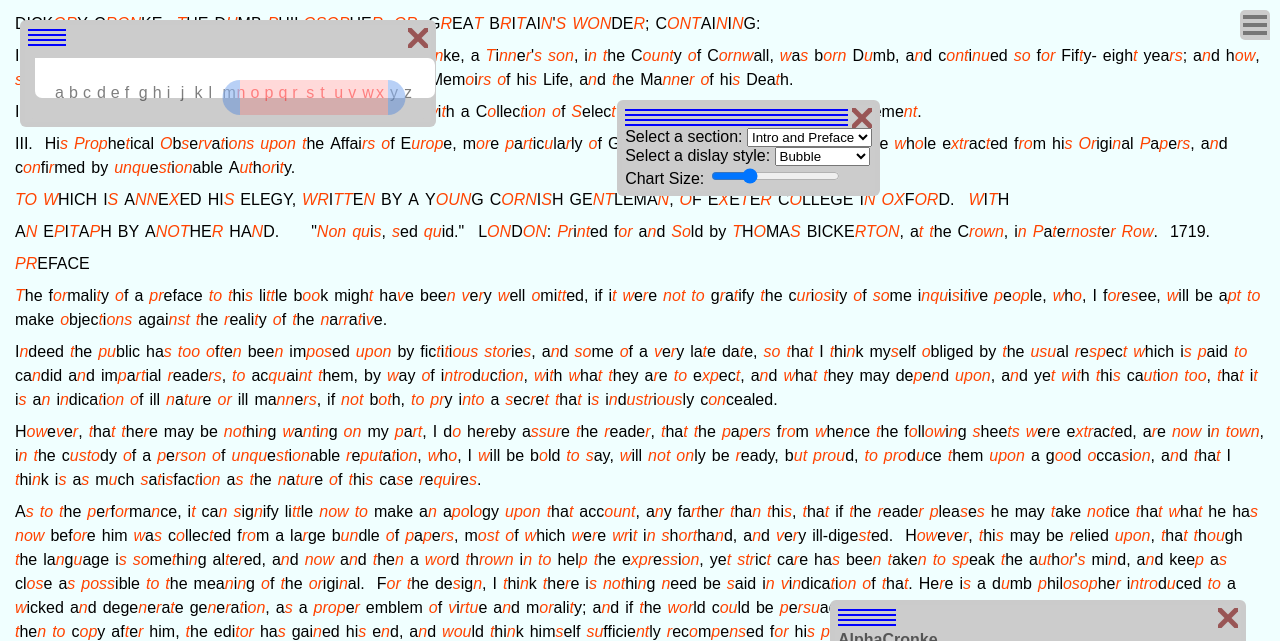
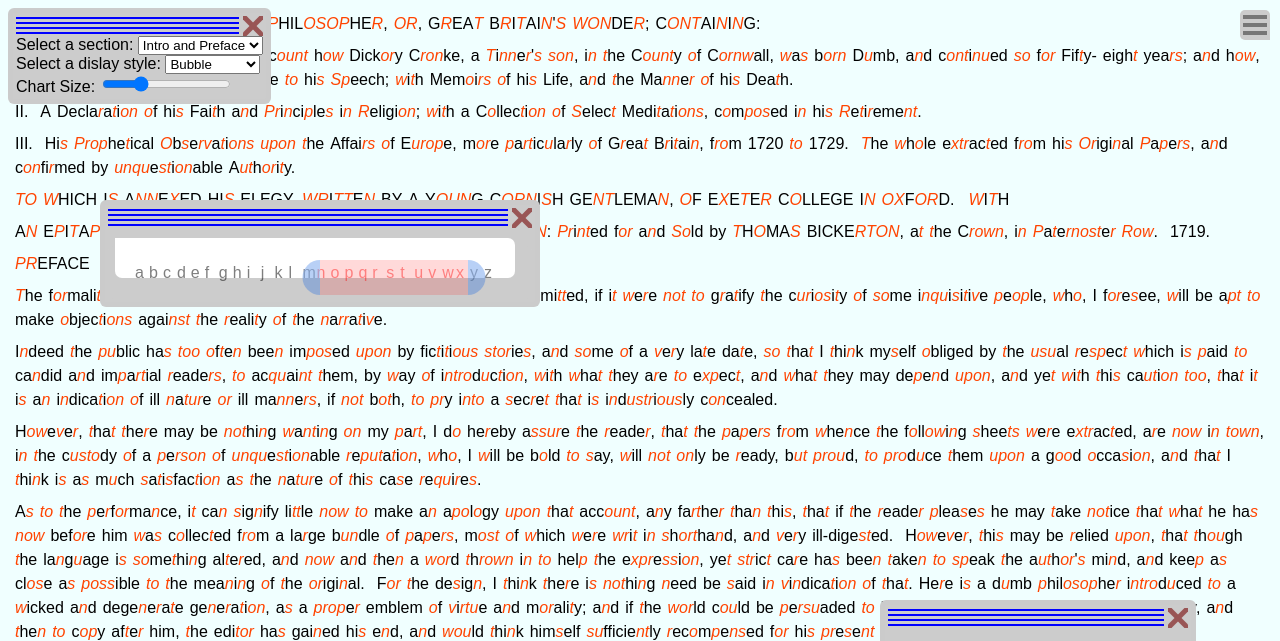
Before and after one commit to goatstone/alphacronke, a website: page index.html in a window 1280 px wide. Shown: the top 641 px of the page. Drawn offline with Linux system fonts and the light colour scheme.

Commit message:
Refactor Panel

```diff
--- a/public/css/alphacronke.all.css
+++ b/public/css/alphacronke.all.css
@@ -96,18 +96,17 @@ body {
 /* END AlphaRange */
 
 
-/* goatstone.ui.container.Panel */
-.panel svg.main-background{
-    position: absolute;
-    top:0;
-    left: 0;
-    /*background-color: red;*/
-    stroke:red;
-    cursor: move;
-}
-.panel svg.main-background line{
-    background-color: red;
-    stroke:blue;
+#message{
+	min-width: 200px;
+	max-width: 300px;
+} .panel{
+    position: fixed;
+    /*display: inline-block;*/
+    background-color: #ccc;
+    border: 5px solid rgba(200, 200, 200, .3);
+    border-radius: 6px;
+    visibility: hidden;
+    padding: 3px;
 }
 .panel svg.close-button{
     float:right;
@@ -122,29 +121,8 @@ body {
 }
 /* END goatstone.ui.container.Panel */
 
-
-.panel{
-    position: fixed;
-    display: inline-block;
-    background-color: #ccc;
-    border: 5px solid rgba(200, 200, 200, .3);
-    border-radius: 6px;
-    visibility: hidden;
-    padding: 3px;
-}
-#panel-alpharange{
-    max-width: 400px;
-    top: 20px;
-    left: 20px;
-}
-#panel-a{
-    max-width: 400px;
-    top: 100px;
-    right: 400px;
-}
-
 /* goatstone.acronke.ui.panel.Message */
-#message-panel {
+/*#message-panel {
     position: fixed;
     display: inline-block;
     max-width: 400px;
@@ -193,4 +171,4 @@ body {
 #message {
     visibility: hidden;
 }
-/* END Message */
+*//* END Message */
--- a/public/js/alphacronke.js
+++ b/public/js/alphacronke.js
@@ -19,14 +19,35 @@ function Controller() {
     this.storyWords = new StoryWords( );
 
     // alphaRange
-    alphaRangePanel = new Panel('#panel-alpharange');
+
     this.alphaRange = new AlphaRange('#dd');
     this.alphaRange.addSelectListener( function (filteredStr) {
         $this.storyWords.highlightWords(filteredStr);
     });
 
+
+    alphaRangePanel = new Panel('#panel-alpharange');
+    alphaRangePanel.position(100,200);
+
     // main selection components
-    mainPanel = new Panel('#panel-a');
+    // mainPanel = new Panel('#panel-a', {
+    //     handleBg:function(){
+    //         var message = 'hello';
+    //         var node = document.createElement('DIV');
+    //         var txt = document.createTextNode(message);
+    //         node.appendChild(txt);
+    //         return node;
+    //     },
+    //     closeIcon:function(){
+    //         var message = 'X';
+    //         var node = document.createElement('DIV');
+    //         var txt = document.createTextNode(message);
+    //         node.appendChild(txt);
+    //         return node;
+    //     }
+    // });
+    mainPanel = new Panel('#panel-a' );
+
     selectSize = new SelectSize('#select-chart-size');
     selectSize.setCallback(function(selection){
         $this.storyWords.setSize(Number(selection));
@@ -55,8 +76,6 @@ function Controller() {
     });
 
     // message
-    messagePanel =  new MessagePanel('#message-panel'); // settings {x:1, y:2, w:200, h:200}
-    messagePanel.position(window.innerWidth - 450, window.innerHeight -200 );
     message = new Message("#message");
     message.set(
         '<h3>' + this.model.about.title + '</h3>' +
@@ -64,6 +83,8 @@ function Controller() {
         '<address class="author">' + this.model.about.author+'</address>'+
         '<a href="/about/" target="new">more...</a>'
     );
+    messagePanel =  new Panel('#message-panel'); //  settings {x:1, y:2, w:200, h:200}
+    messagePanel.position(window.innerWidth - 400, window.innerHeight -200 );
 
     // actionBar actionMenu
     this.actionBar = new ActionBar([
@@ -77,7 +98,7 @@ function Controller() {
         {
             title: 'Letter Select',
             action: function () {
-                alphaRange.show();
+                $this.alphaRange.show();
                 alphaRangePanel.show();
             }
         },
@@ -680,44 +701,55 @@ Message.prototype.set = function(msg){
 
  */
 
-function Panel(rootDiv) {
+function Panel(rootDiv, settings) {
+
     if(rootDiv){
-        this.setDom(rootDiv);
-    }
-}
-Panel.prototype.setDom = function(rootDiv){
 
         this.$root = document.querySelector(rootDiv);
+        var handleWidth = this.$root.offsetWidth - 40;
+
         this.$handle = this.$root.querySelector('.handle');
         this.$body = document.querySelector('body');
 
+
+        if( typeof settings === 'object' && settings.handleBg){
+            this.$handle.appendChild(settings.handleBg());
+        }
+        else{
+            this.$handle.appendChild(this.defaultBackground({
+                width:handleWidth
+            }));
+        }
+        if( typeof settings === 'object' && settings.closeIcon){
+            this.$handle.appendChild(settings.closeIcon());
+        }
+        else{
+            this.$handle.appendChild(this.defaultCloseButton());
+        }
+
         this.setDrag();
         this.show();
-
- };
-Panel.prototype.addComponent = function(component){
-    this.$root.appendChild(component.$root);
-};
+    }
+}
 Panel.prototype.show = function(){
-
     this.$root.style.visibility = 'visible';
-
+    for(var i=0; i< this.$root.children.length; i++){
+        this.$root.children[i].style.visibility = 'visible';
+    }
 };
  Panel.prototype.hide = function(){
-
     this.$root.style.visibility = 'hidden';
-
+    for(var i=0; i< this.$root.children.length; i++){
+        this.$root.children[i].style.visibility = 'hidden';
+    }
 };
 Panel.prototype.position = function(x,y){
-
     this.$root.style.left =   x+'px';
     this.$root.style.top =   y+'px';
-
  };
 // setDrag
 Panel.prototype.setDrag = function () {
 
-    // make this panel draggable
     this.mOffsets = [];
     this.handleEvent = function (e) {
         switch (e.type) {
@@ -738,21 +770,21 @@ Panel.prototype.setDrag = function () {
     this.$handle.addEventListener('mousedown', this, false);
     this.$handle.addEventListener('mouseup', this, false);
 
-    this.initCloseButton();
-    this.initBackground();
-
 };
-// initBackground
-Panel.prototype.initBackground = function () {
-    var width = this.$root.offsetWidth - 40;
+Panel.prototype.defaultBackground = function (settings) {
+    var width = settings.width;
     var svg = document.createElementNS("http://www.w3.org/2000/svg", 'svg');
     var y = 2;
     var linesTotal = 4;
 
-    svg.setAttribute("class", "main-background");
     svg.setAttribute("width", width);
     svg.setAttribute("height", "30");
+    svg.setAttribute("stroke", "blue");
     svg.style.strokeWidth = "2px";
+    svg.style.position = "absolute";
+    svg.style.top = "0px";
+    svg.style.left = "0px";
+    svg.style.cursor = "move";
 
     while(linesTotal > 0){
         var line = document.createElementNS("http://www.w3.org/2000/svg", 'line');
@@ -766,12 +798,9 @@ Panel.prototype.initBackground = function () {
         y += 5;
 
     }
-
-    this.$handle.appendChild(svg);
-
+    return svg;
 };
-// initCloseButton, set up the button used to hide the panel
-Panel.prototype.initCloseButton = function () {
+Panel.prototype.defaultCloseButton = function () {
 
     var $this = this;
 
@@ -783,7 +812,7 @@ Panel.prototype.initCloseButton = function () {
     svg.style.strokeWidth = "5px";
 
     svg.addEventListener('click', function () {
-        $this.$root.style.visibility = 'hidden';
+        $this.hide();
 
     });
 
@@ -804,6 +833,5 @@ Panel.prototype.initCloseButton = function () {
     svg.appendChild(line);
     svg.appendChild(line2);
 
-    this.$handle.appendChild(svg);
-
+    return svg;
 };
--- /dev/null
+++ b/src/goatstone/ui/style/message.css
@@ -0,0 +1,5 @@
+
+#message{
+	min-width: 200px;
+	max-width: 300px;
+}
--- a/src/goatstone/ui/style/panel.css
+++ b/src/goatstone/ui/style/panel.css
@@ -1,16 +1,11 @@
-
-/* goatstone.ui.container.Panel */
-.panel svg.main-background{
-    position: absolute;
-    top:0;
-    left: 0;
-    /*background-color: red;*/
-    stroke:red;
-    cursor: move;
-}
-.panel svg.main-background line{
-    background-color: red;
-    stroke:blue;
+.panel{
+    position: fixed;
+    /*display: inline-block;*/
+    background-color: #ccc;
+    border: 5px solid rgba(200, 200, 200, .3);
+    border-radius: 6px;
+    visibility: hidden;
+    padding: 3px;
 }
 .panel svg.close-button{
     float:right;
@@ -25,29 +20,8 @@
 }
 /* END goatstone.ui.container.Panel */
 
-
-.panel{
-    position: fixed;
-    display: inline-block;
-    background-color: #ccc;
-    border: 5px solid rgba(200, 200, 200, .3);
-    border-radius: 6px;
-    visibility: hidden;
-    padding: 3px;
-}
-#panel-alpharange{
-    max-width: 400px;
-    top: 20px;
-    left: 20px;
-}
-#panel-a{
-    max-width: 400px;
-    top: 100px;
-    right: 400px;
-}
-
 /* goatstone.acronke.ui.panel.Message */
-#message-panel {
+/*#message-panel {
     position: fixed;
     display: inline-block;
     max-width: 400px;
@@ -96,4 +70,4 @@
 #message {
     visibility: hidden;
 }
-/* END Message */
+*//* END Message */
```
Also changed, not shown: src/goatstone/alphacronke/Controller.js (+26 -5 lines), src/goatstone/ui/container/Panel.js (+39 -32 lines), public/js/alphacronke.min.js. Lines whose indentation alone changed are shown as unchanged.
